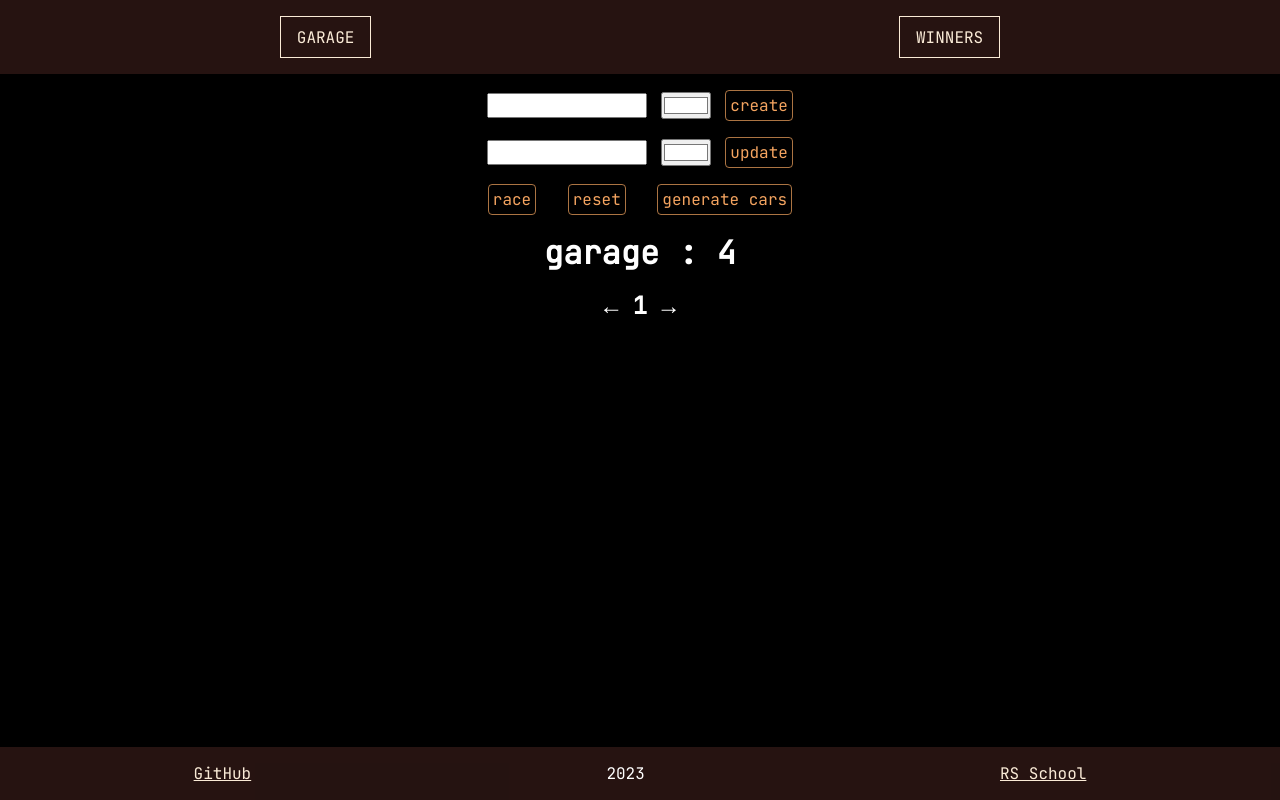
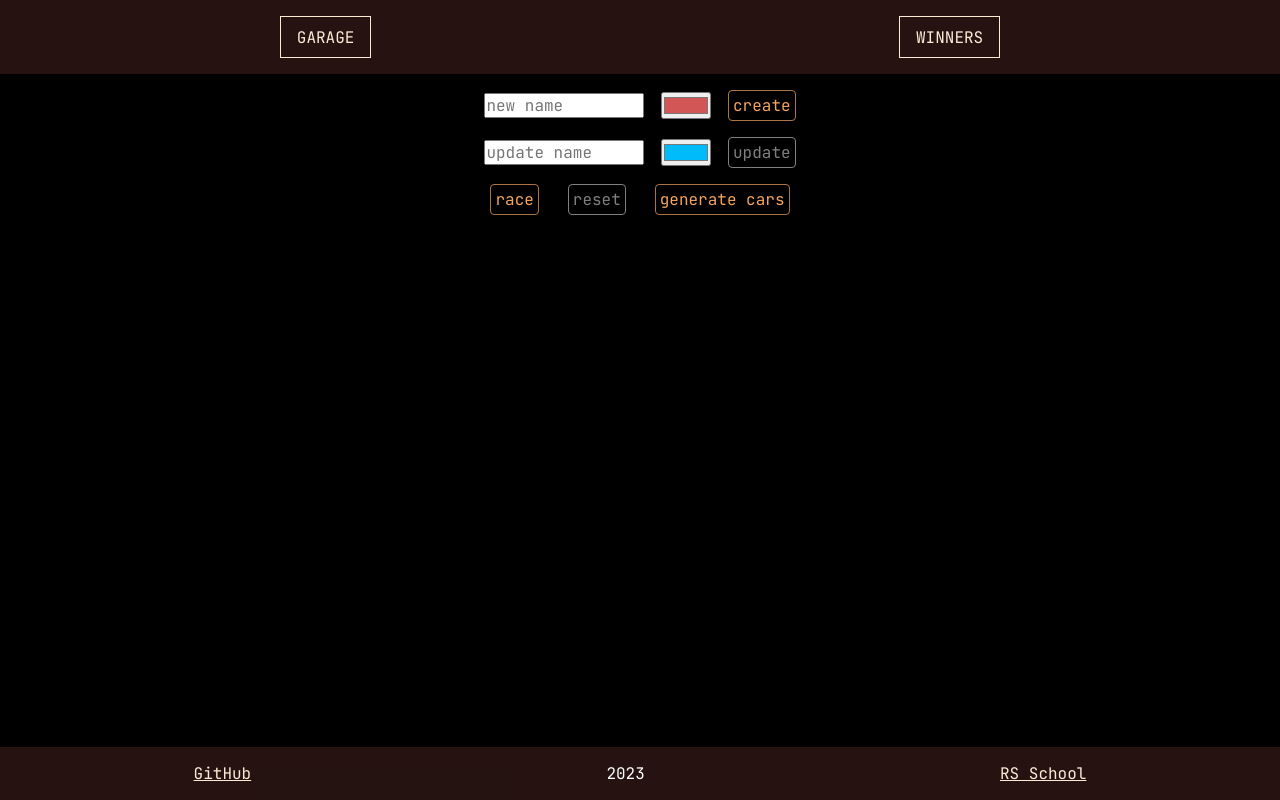
Before and after one commit to timashoff/async-race, a website built with webpack: page src/index.html in a window 1280 px wide. Built offline with nearby package versions, Linux system fonts and the light colour scheme.

Commit message:
feat: implement garage-menu

```diff
--- a/src/css/style.css
+++ b/src/css/style.css
@@ -36,17 +36,20 @@ input[type='text'] {
   max-width: 10rem;
 }
 
-.field {
+.create-car,
+.update-car,
+.controls {
   display: flex;
   justify-content: space-around;
   align-items: center;
+  gap: 0.5rem;
 }
 
-.controls {
+/* .controls {
   display: flex;
   justify-content: space-around;
   gap: 1rem;
-}
+} */
 
 button,
 input {
@@ -61,6 +64,8 @@ button {
   padding: 0.25rem;
   transition: all 0.2s;
   cursor: pointer;
+  user-select: none;
+  -webkit-user-select: none;
 }
 
 .btn {
@@ -103,6 +108,14 @@ button:active {
   transform: scale(0.95);
   transition: all 0.2s;
 }
+
+button:disabled {
+  color: grey;
+  border-color: grey;
+  cursor: default;
+  transform: scale(1);
+}
+
 
 .active {
   cursor: default;
@@ -166,4 +179,6 @@ nav {
 
 a {
   color: antiquewhite;
+  user-select: none;
+  -webkit-user-select: none;
 }
--- a/src/index.html
+++ b/src/index.html
@@ -9,17 +9,17 @@
 </head>
 
 <body>
-  <main>
+  <!-- <main>
     <div id="garage">
       <section class="menu">
 
-        <div class="field create">
+        <div class="create-car">
           <input type="text" name="" id="">
           <input type="color" name="" id="" value="#FFFFFF">
           <button>create</button>
         </div>
 
-        <div class="field update">
+        <div class="update-car">
           <input type="text" name="" id="">
           <input type="color" name="" id="" value="#FFFFFF">
           <button>update</button>
@@ -32,6 +32,7 @@
         </div>
 
       </section>
+
       <h1 class="garage">garage : 4 </h1>
       <h2 class="page">
         ← 1 →
@@ -76,7 +77,7 @@
 
       </table>
     </div>
-  </main>
+  </main> -->
 
 </body>
 
--- a/src/index.ts
+++ b/src/index.ts
@@ -4,6 +4,8 @@ import { Cars } from './utils/types';
 import { createCars } from './view/create-cars';
 import { createHeader } from './view/header';
 import { createFooter } from './view/footer';
+// import { createDiv } from './utils/create-divs';
+import { createMenu } from './view/menu';
 
 
 
@@ -49,7 +51,13 @@ resetBtn?.addEventListener('click', () => {
 
 function App() {
   const body = document.body;
-  body.prepend(createHeader());
+  const main = document.createElement('main');
+  const garage = document.createElement('div');
+  garage.id = 'garage';
+  main.append(garage);
+  garage.append(createMenu());
+
+  body.prepend(createHeader(), main);
   body.append(createFooter());
 }
 
--- /dev/null
+++ b/src/utils/create-input.ts
@@ -0,0 +1,6 @@
+
+export const createInput = (...classes: string[]) => {
+  const input = document.createElement('input');
+  input.classList.add(...classes);
+  return input;
+};
--- /dev/null
+++ b/src/view/menu.ts
@@ -0,0 +1,45 @@
+import { createBtn } from '../utils/create-buttons';
+import { createDiv } from '../utils/create-divs';
+import { createInput } from '../utils/create-input';
+
+export const createMenu = () => {
+  const menu = createDiv('menu');
+
+  const create = createDiv('create-car');
+  const inputCreatText = createInput('create-text');
+  inputCreatText.type = 'text';
+  inputCreatText.placeholder = 'new name';
+  const inputCreatColor = createInput('create-color');
+  inputCreatColor.type = 'color';
+  inputCreatColor.value = '#D25656';
+  //inputCreatColor.name = 'create-color'
+  const createCarBtn = createBtn('create-btn');
+  createCarBtn.textContent = 'create';
+  create.append(inputCreatText, inputCreatColor, createCarBtn);
+
+  const update = createDiv('update-car');
+  const inputUpdateText = createInput('update-text');
+  inputUpdateText.type = 'text';
+  inputUpdateText.placeholder = 'update name';
+  const inputUpdateColor = createInput('create-color');
+  inputUpdateColor.type = 'color';
+  inputUpdateColor.value = '#00BBFA';
+  //inputUpdateColor.name = 'update-color'
+  const updateCarBtn = createBtn('update-btn');
+  updateCarBtn.textContent = 'update';
+  updateCarBtn.disabled = true;
+  update.append(inputUpdateText, inputUpdateColor, updateCarBtn);
+
+  const controls = createDiv('controls');
+  const race = createBtn('race');
+  race.textContent = 'race';
+  const reset = createBtn('reset');
+  reset.textContent = 'reset';
+  reset.disabled = true;
+  const generate = createBtn('generate-cars');
+  generate.textContent = 'generate cars';
+  controls.append(race, reset, generate);
+
+  menu.append(create, update, controls);
+  return menu;
+};
```
